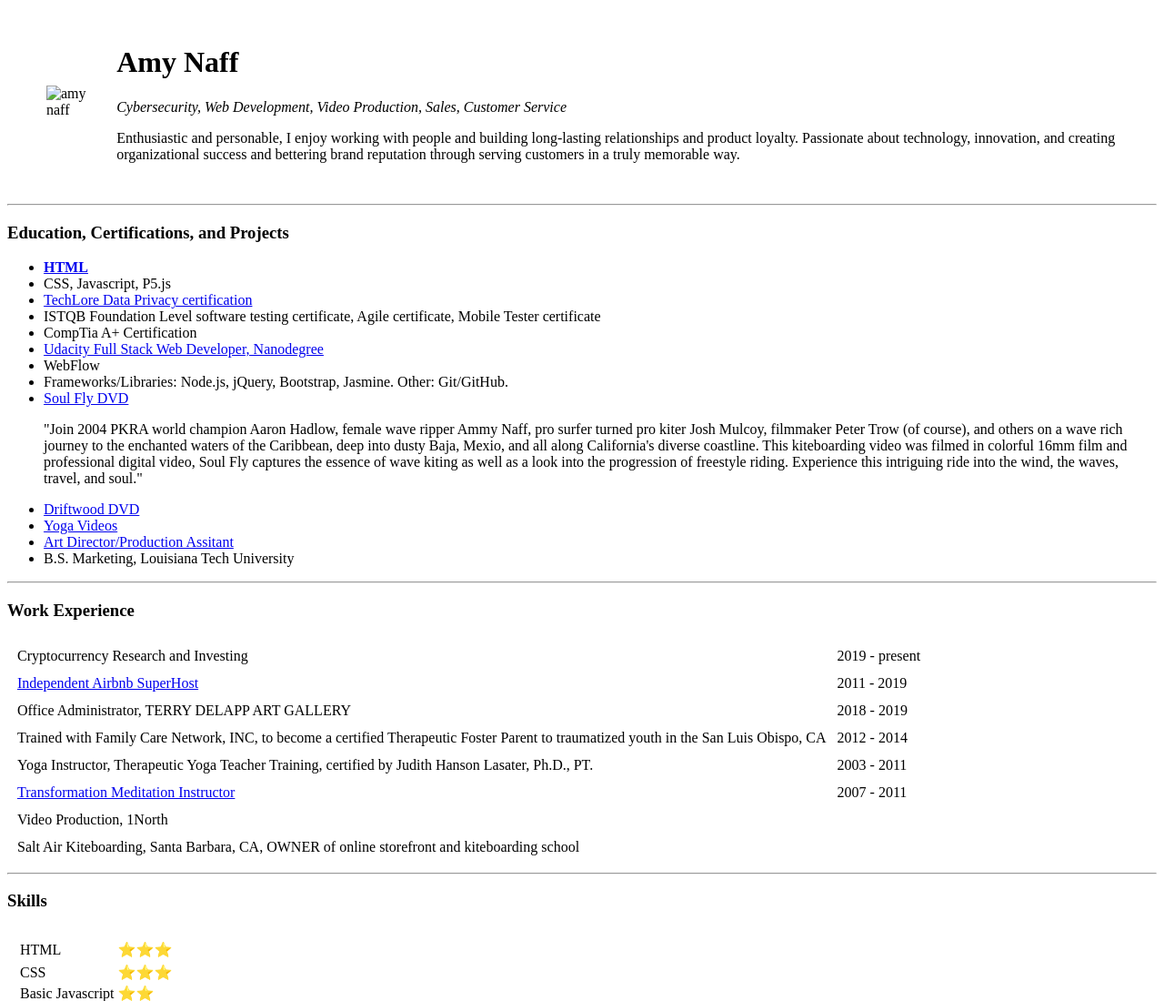
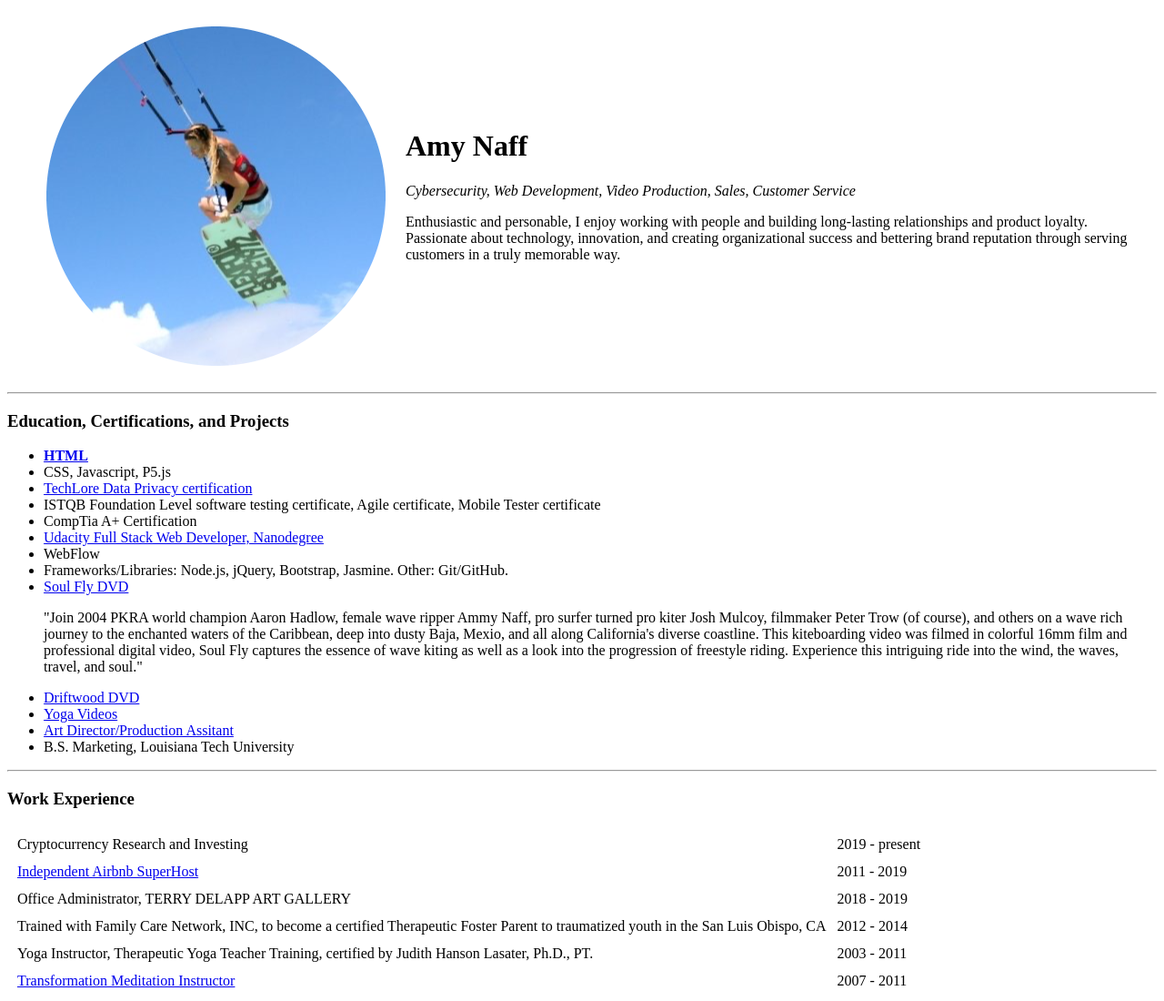
Before and after one commit to amynaff/CV, a plain HTML site: page index.html in a window 1280 px wide. Shown: the top 1100 px of the page at 91% size. Drawn offline with Linux system fonts and the light colour scheme; the site is published under a folder, as on GitHub Pages, so addresses that start at the root find nothing.

Commit message:
Update index.html

```diff
--- a/index.html
+++ b/index.html
@@ -1,4 +1,4 @@
-<!DOCTYPE html>
+
 <html lang="en" dir="ltr">
 
 <head>
@@ -9,7 +9,7 @@
 <body>
   <table cellspacing="20">
     <th>
-    <td><img src="/images/kitesurfing-modified.png" alt="amy naff"></td>
+    <td><img src="images/kitesurfing-modified.png" alt="amy naff"></td>
     <td>
       <h1>Amy Naff</h1>
       <p><em>Cybersecurity, Web Development, Video Production, Sales, Customer Service</em></p>
```
